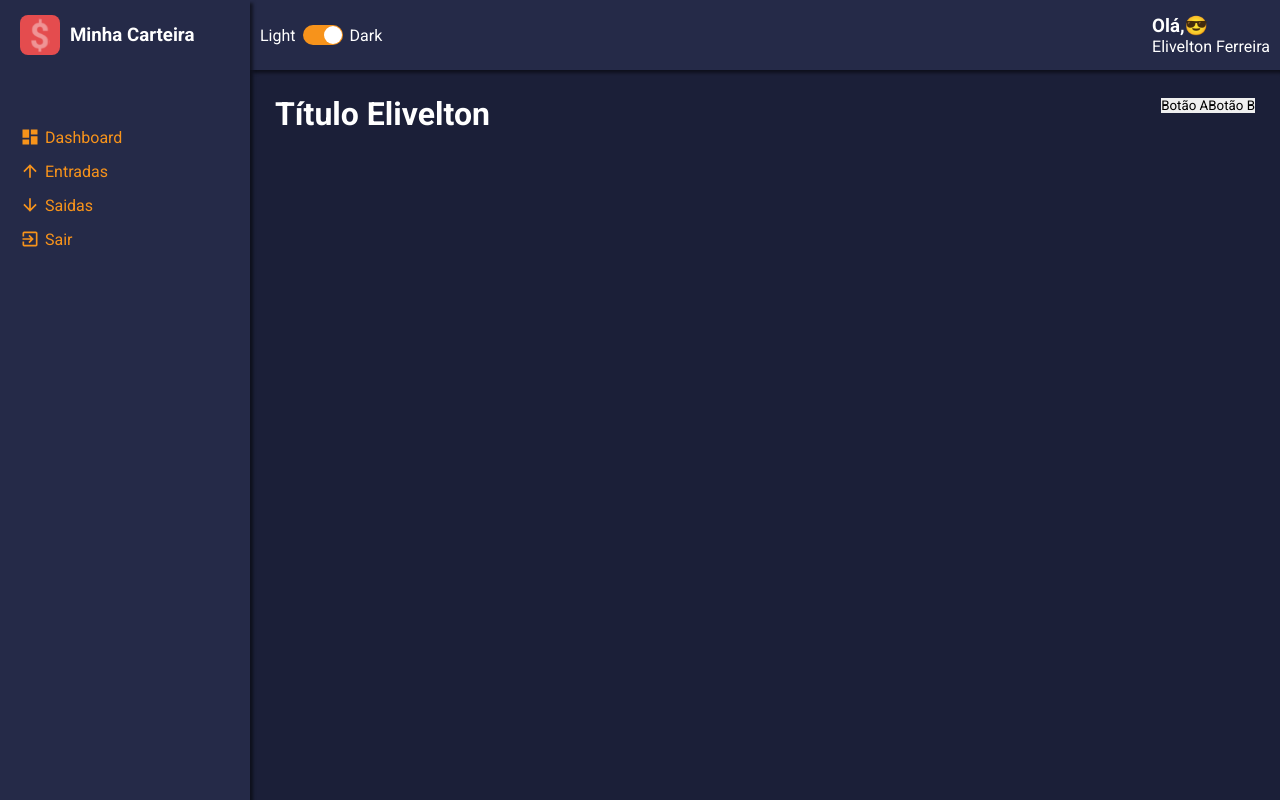
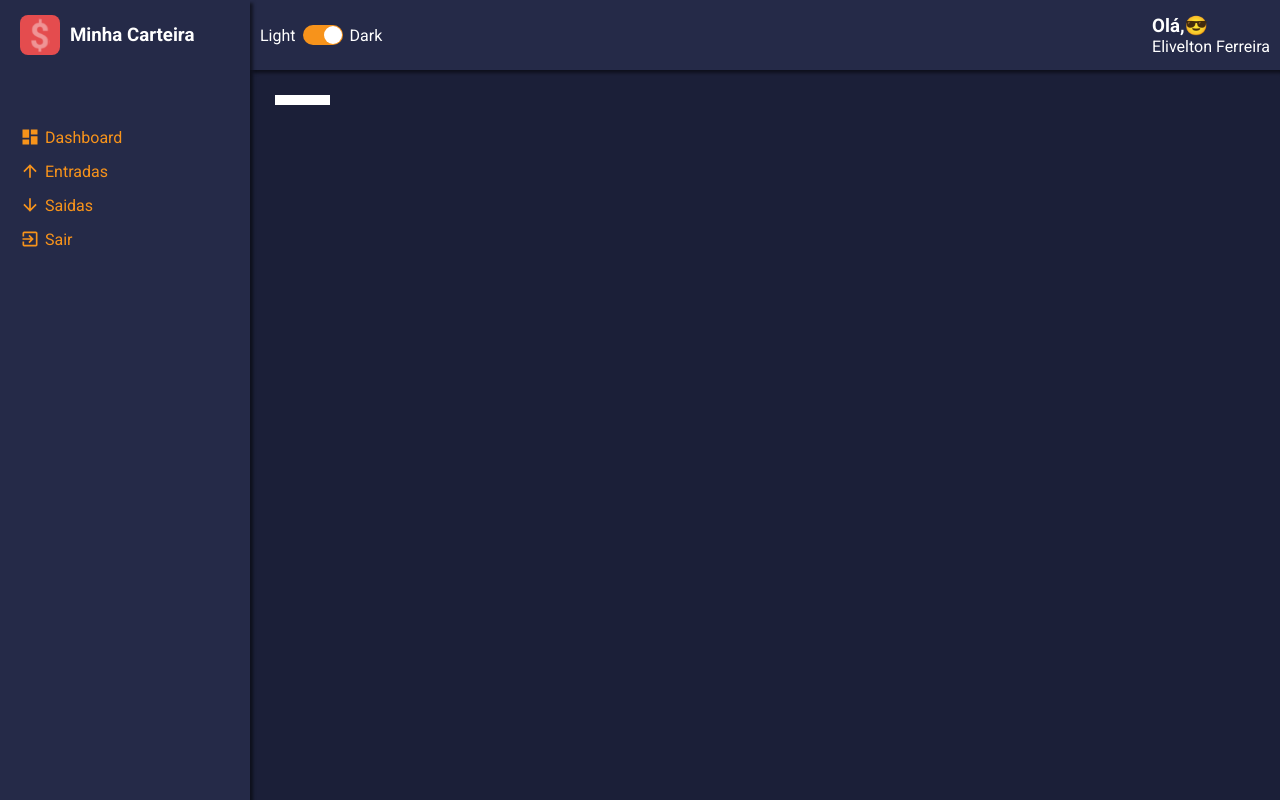
Before and after one commit to eliveltonsf/my-carteira, a React (Create React App) app: page / in a window 1280 px wide. Built offline with nearby package versions, Linux system fonts and the light colour scheme; the HTML template or start-up script is replaced by a standard one.

Commit message:
add ContentHeader Component

```diff
--- a/src/components/ContentHeader/index.tsx
+++ b/src/components/ContentHeader/index.tsx
@@ -2,15 +2,25 @@
 
 import { Container, TitleContainer, Controllers } from './styles'
 
-const ContentHeader: React.FC = () => {
+
+interface IContentHeaderProps {
+  title: string;
+  lineColor: string;
+  children: React.ReactNode;
+}
+
+const ContentHeader: React.FC<IContentHeaderProps> = ({
+  title, lineColor, children
+}) => {
+
+
   return (
-    <Container>
-      <TitleContainer>
-        <h1>Título</h1>
+    <Container >
+      <TitleContainer lineColor={lineColor}>
+        <h1>{title}</h1>
       </TitleContainer>
       <Controllers>
-        <button type="button">Botão A</button>
-        <button type="button">Botão B</button>
+        {children}
       </Controllers>
     </Container>
   )
--- a/src/components/ContentHeader/styles.ts
+++ b/src/components/ContentHeader/styles.ts
@@ -1,4 +1,8 @@
 import styled from 'styled-components'
+
+interface ITitleContainerProps {
+  lineColor: string;
+}
 
 export const Container = styled.div`
  width:100%;
@@ -9,19 +13,23 @@
 
 `;
 
-export const TitleContainer = styled.div`
+export const TitleContainer = styled.div<ITitleContainerProps>`
 
 
   >h1 {
    color: ${props => props.theme.colors.white};
 
    &::after{
-    content: ' Elivelton '
+    content: '';
+    display:block;
+    width: 55px;
+    border-bottom: 10px solid ${props => props.lineColor};
    }
  }
 `;
 
 
 export const Controllers = styled.div`
+  display: flex;
 
 `;
```
